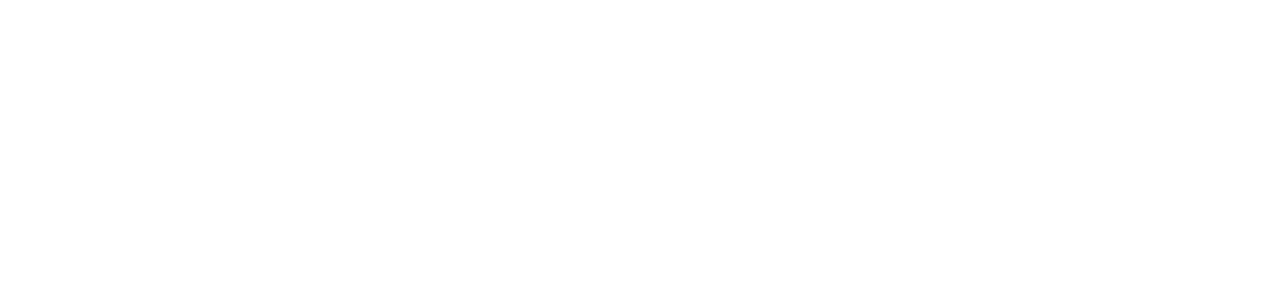
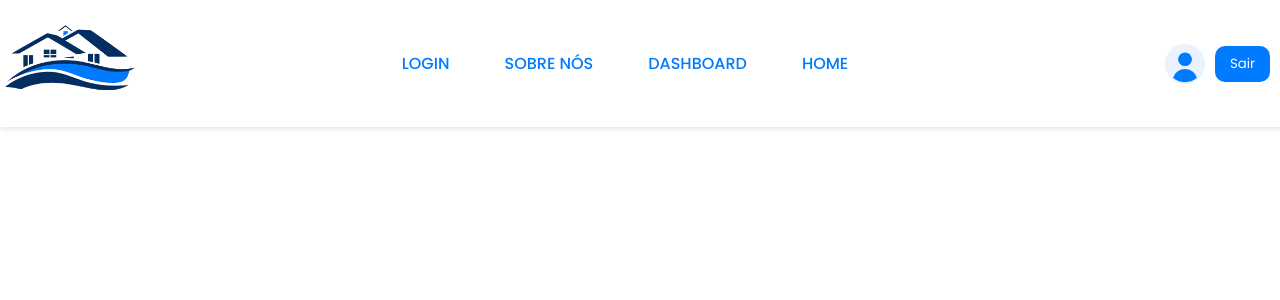
Before and after one commit to RaissaNavarro/integrador, a React (Create React App) app in the folder front/: page /dashboard in a window 1280 px wide. Before the commit this address had no page. Shown: the top 300 px of the page. Built offline with nearby package versions, Linux system fonts and the light colour scheme; sample sign-in values are in the browser's storage.

Commit message:
14:22 12/12/2024

```diff
--- a/front/src/App.js
+++ b/front/src/App.js
@@ -13,7 +13,7 @@
 import Umigrafic from "./pages/graficos/graficUmi.jsx";
 import ShowSensor from "./pages/sensores/sensor.jsx";
 import PrivateRoute from "./componentes/Routeprivate.js";
-
+import Dashboard from "./pages/dashboard/dashboard.jsx";
 const App = () => {
   return (
     <Router>
@@ -30,6 +30,7 @@
         <Route path="/graficLumi" element={<Lumigrafic/>} />
         <Route path="/graficUmi" element={<Umigrafic/>} />
         <Route path="/sensores" element={<PrivateRoute component={ShowSensor} />} />
+        <Route path="/dashboard" element={<PrivateRoute component={Dashboard} />} />
       </Routes>
     </Router>
   );
--- /dev/null
+++ b/front/src/pages/dashboard/dashboard.css
@@ -0,0 +1,64 @@
+@import url('https://fonts.googleapis.com/css2?family=Poppins:ital,wght@0,100;0,200;0,300;0,400;0,500;0,600;0,700;0,800;0,900;1,100;1,200;1,300;1,400;1,500;1,600;1,700;1,800;1,900&display=swap');
+
+body {
+    margin: 0;
+    font-family: "Poppins";
+    background-color: rgb(255, 255, 255);
+    color: #333;
+}
+
+.header {
+    position: fixed; /* Fixa o cabeçalho no topo */
+    top: 0;
+    left: 0;
+    width: 100%;
+    background-color: white; /* Fundo do cabeçalho */
+    z-index: 1000; /* Garante que fique acima de outros elementos */
+    display: flex;
+    justify-content: space-between;
+    align-items: center;
+    padding: 10px 20px; /* Espaçamento interno */
+    box-shadow: 0px 2px 5px rgba(0, 0, 0, 0.1); /* Opcional: sombra para destaque */
+    font-family: "Poppins";
+}
+
+
+.header-left .logo {
+    width: 130px;
+    margin: -15px;
+}
+
+.header-nav a {
+    margin: 0 15px;
+    color: #007bff;
+    text-decoration: none;
+    font-weight: 500;
+    margin-right: 40px;
+}
+
+.header-nav a:hover {
+    text-decoration: underline;
+}
+
+.header-user {
+    display: flex;
+    align-items: center;
+    gap: 10px;
+    margin-right: 30px;
+}
+
+.header-user .user-icon {
+    width: 40px;
+    height: 40px;
+    border-radius: 50%;
+}
+
+.linha-divisoria{
+    position: fixed; /* Fixa a linha logo abaixo do cabeçalho */
+    top: 60px; /* Ajuste para alinhar com o final do cabeçalho */
+    left: 0;
+    width: 100%;
+    height: 2px;
+    z-index: 999; /* Coloca a linha logo abaixo do cabeçalho */
+    background-color: #042d62;
+}
--- /dev/null
+++ b/front/src/pages/dashboard/dashboard.jsx
@@ -0,0 +1,38 @@
+import React, { useEffect, useState } from "react";
+import axios from "axios";
+import './dashboard.css';
+import ApexCharts from 'apexcharts'
+import { Link } from "react-router-dom";
+import LogoImg from "../../images/Logo.png";
+import loggedInUser from "../home/index";
+import UserImg from "../../images/UserIcon.png";
+import ExitButton from "../../componentes/SairButton";
+
+
+const Dashboard = () => {
+
+    return (
+        <div className="home-container">
+            <header className="header">
+                <div className="header-left">
+                    <img src={LogoImg} alt="Smart City Logo" className="logo" />
+                </div>
+                <nav className="header-nav">
+                    <Link to="/">LOGIN</Link>
+                    <Link to="/sobrenos">SOBRE NÓS</Link>
+                    <Link to="/dashboard">DASHBOARD</Link>
+                    <Link to="/home">HOME</Link>
+                </nav>
+                <div className="header-user">
+                    <div className="login-icon">
+                        <p>{loggedInUser}</p>
+                    </div>
+                    <img src={UserImg} alt="User Icon" className="user-icon" />
+                    <ExitButton/>
+                </div>
+            </header>
+        </div>
+    );
+}
+
+export default Dashboard;
```
